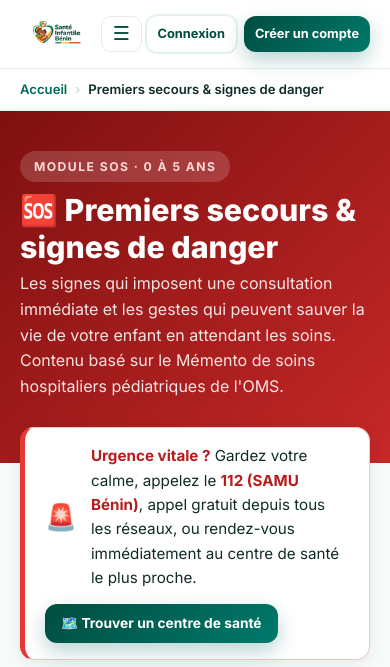
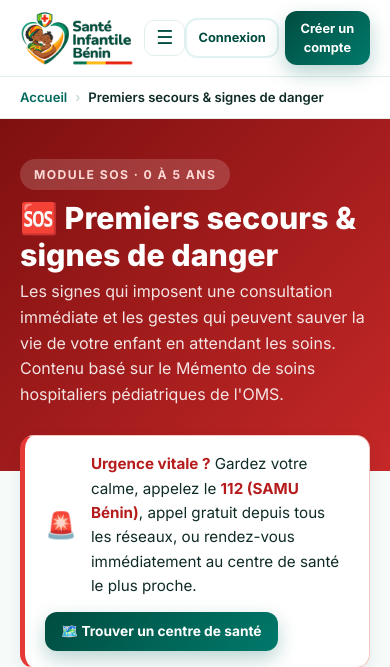
Before and after one commit to sosak98/sante-infantile-benin, a Django app: page /premiers-secours/ in a window 390 px wide. Shown: the top 667 px of the page. Run offline with Django 5.2, Linux system fonts and the light colour scheme.

Commit message:
En-tête mobile : hamburger collé au logo, logo recadré et agrandi, tuiles de secours CARTO
- Logo : suppression des marges transparentes du PNG (le visuel ne tenait que
  151x74 sur un canvas 240x160), hauteur portée à 62px (56px mobile)
- Menu mobile : le bouton hamburger est placé juste à côté du logo au lieu de
  flotter au milieu de la barre ; barre légèrement plus haute (76px)
- Carte : bascule automatique sur les tuiles CARTO quand OpenStreetMap renvoie
  une erreur 403 (environnements bloqués comme l'aperçu), mêmes données OSM

Co-authored-by: arena-agent <297053741+arena-agent@users.noreply.github.com>

```diff
--- a/static/css/sib.css
+++ b/static/css/sib.css
@@ -71,9 +71,9 @@ img { max-width: 100%; display: block; }
   background: rgba(255,255,255,.92); backdrop-filter: blur(10px);
   border-bottom: 1px solid var(--line);
 }
-.sib-nav .nav-inner { display: flex; align-items: center; justify-content: space-between; height: 68px; }
+.sib-nav .nav-inner { display: flex; align-items: center; justify-content: space-between; height: 76px; }
 .sib-brand { display: flex; align-items: center; gap: 10px; font-weight: 800; font-size: 1.05rem; color: var(--teal-800); }
-.sib-brand img { height: 56px; width: auto; max-width: 200px; object-fit: contain; }
+.sib-brand img { height: 62px; width: auto; max-width: 200px; object-fit: contain; }
 .sib-nav .nav-links { display: flex; align-items: center; gap: 20px; font-weight: 600; font-size: .93rem; color: var(--muted); }
 .sib-nav .nav-links a { padding: 4px 0; }
 .sib-nav .nav-links a:hover, .sib-nav .nav-links a.active { color: var(--teal-700); }
@@ -342,15 +342,17 @@ section[id], .panel[id] { scroll-margin-top: 90px; }
   .foot-grid { grid-template-columns: 1fr; }
   .grid3 { grid-template-columns: 1fr; }
   .sib-nav .nav-links { display: none; }
-  .sib-nav .nav-toggler { display: block; }
+  .sib-nav .nav-toggler { display: block; order: 2; margin-left: 10px; }
+  .sib-brand { order: 1; }
+  .sib-nav .nav-cta { order: 3; margin-left: auto; }
   .sib-brand span { display: none; }
-  .sib-brand img { height: 52px; }
+  .sib-brand img { height: 56px; }
   .float-card { display: none; }
   .hero-visual { position: relative; }
   .sib-nav .nav-cta { gap: 6px; }
   .sib-nav .nav-cta .btn { padding: 8px 11px; font-size: .8rem; }
   .sib-nav.open .nav-links {
-    display: flex; flex-direction: column; position: absolute; top: 68px; left: 0; right: 0;
+    display: flex; flex-direction: column; position: absolute; top: 76px; left: 0; right: 0;
     background: #fff; padding: 4px 20px 10px; gap: 0; border-bottom: 1px solid var(--line);
     box-shadow: var(--shadow-md); max-height: calc(100vh - 68px); overflow-y: auto; text-align: left;
   }
```
Also changed, not shown: sante/templates/sante/carte.html (+18 -2 lines), static/img/logo.png, static/img/logo@2x.png.
